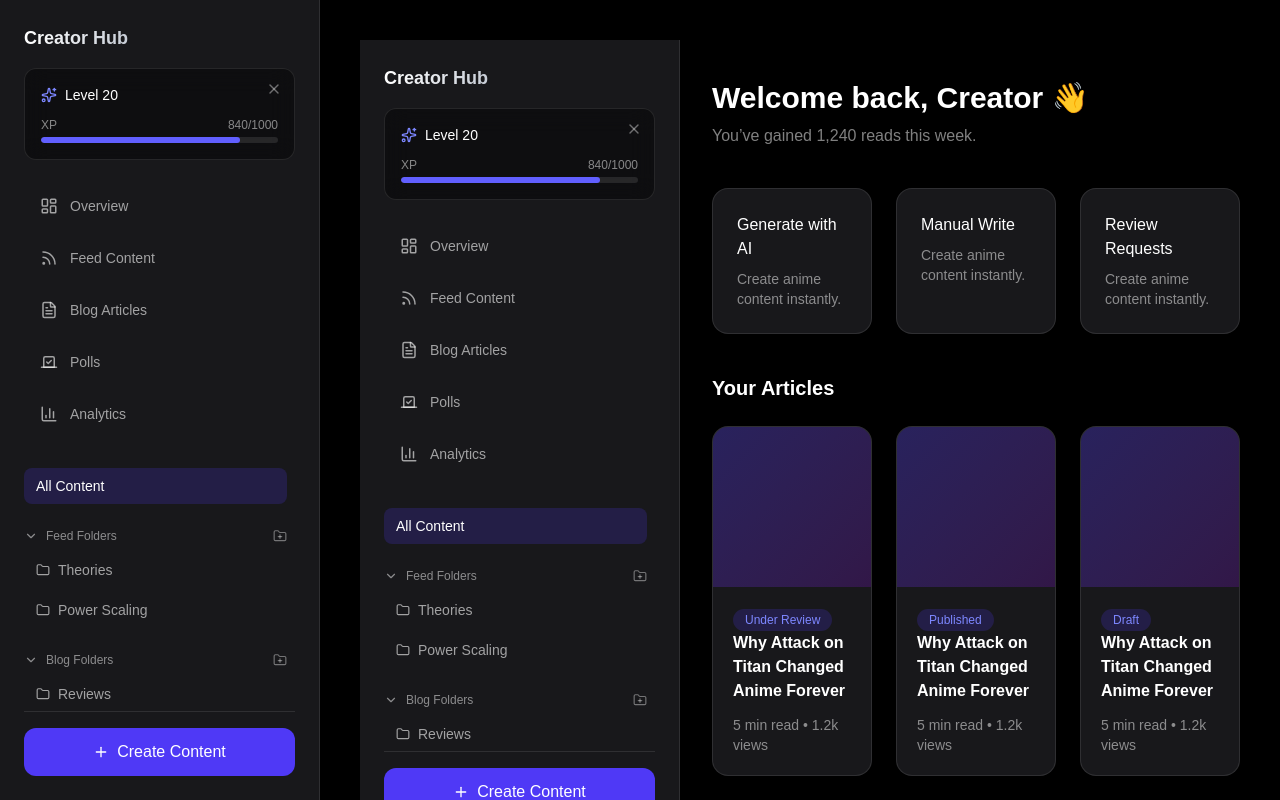
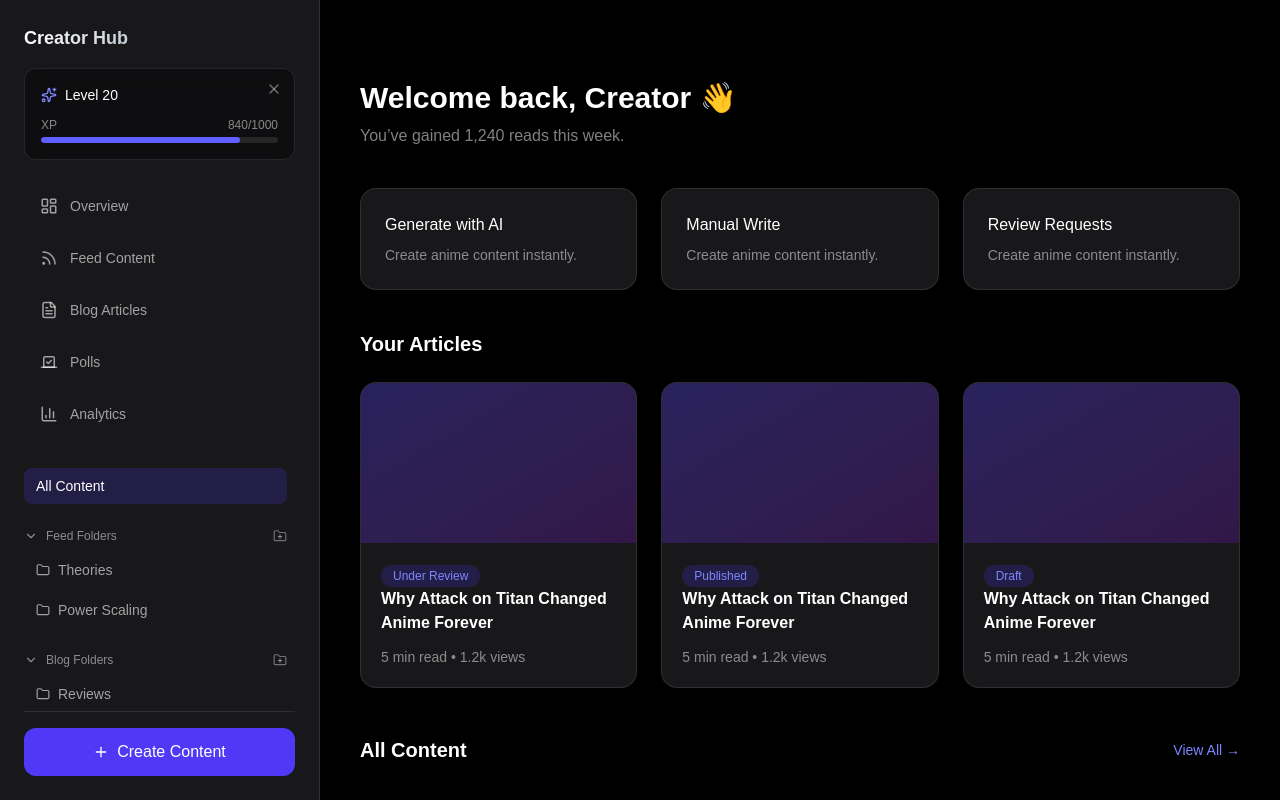
Before and after one commit to darwhite08/animeunwatched-frontend, a Next.js app: page /creators in a window 1280 px wide. Shown: the top 800 px of the page. Built offline with nearby package versions, Linux system fonts and the light colour scheme.

Commit message:
creator dasboard patch

```diff
--- a/src/app/(creator)/creators/page.tsx
+++ b/src/app/(creator)/creators/page.tsx
@@ -2,7 +2,6 @@
 
 import Link from "next/link"
 import { useSearchParams } from "next/navigation"
-import CreatorSidebar from "@/components/creator/creator/CreatorSidebar"
 import CreatorDashboard from "@/components/creator/creator/CreatorDashboard"
 
 export default function BlogPage() {
@@ -29,7 +28,6 @@ export default function BlogPage() {
       <div className="flex gap-8 w-full mx-auto">
 
         {/* Sidebar */}
-        <CreatorSidebar />
 
         {/* Main Content */}
         <div className="flex-1 space-y-12 py-10">
@@ -40,7 +38,7 @@ export default function BlogPage() {
           {/* ===== FILTERED CONTENT ===== */}
           <SectionHeader
             title={folderId ? "Filtered Content" : "All Content"}
-            href="/creator"
+            href="/creators"
           />
 
           <div className="grid md:grid-cols-3 gap-6">
```
